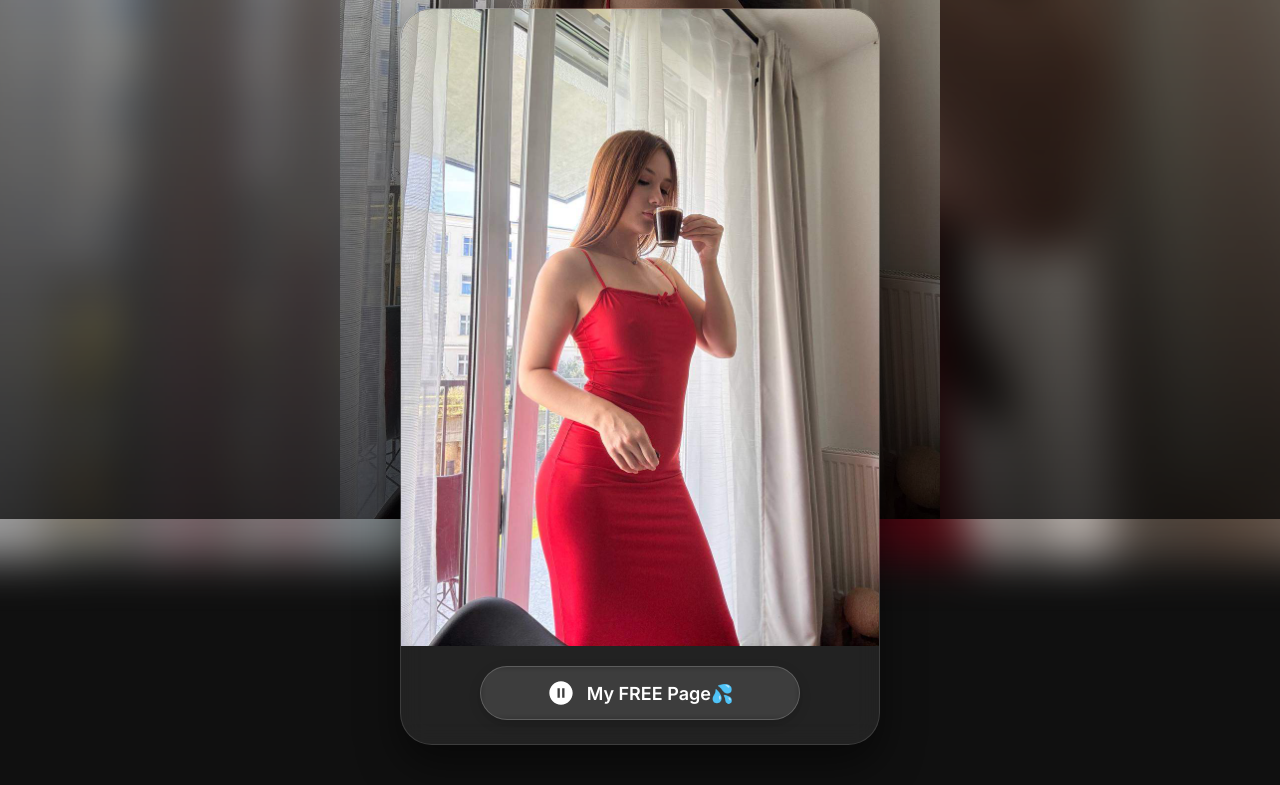
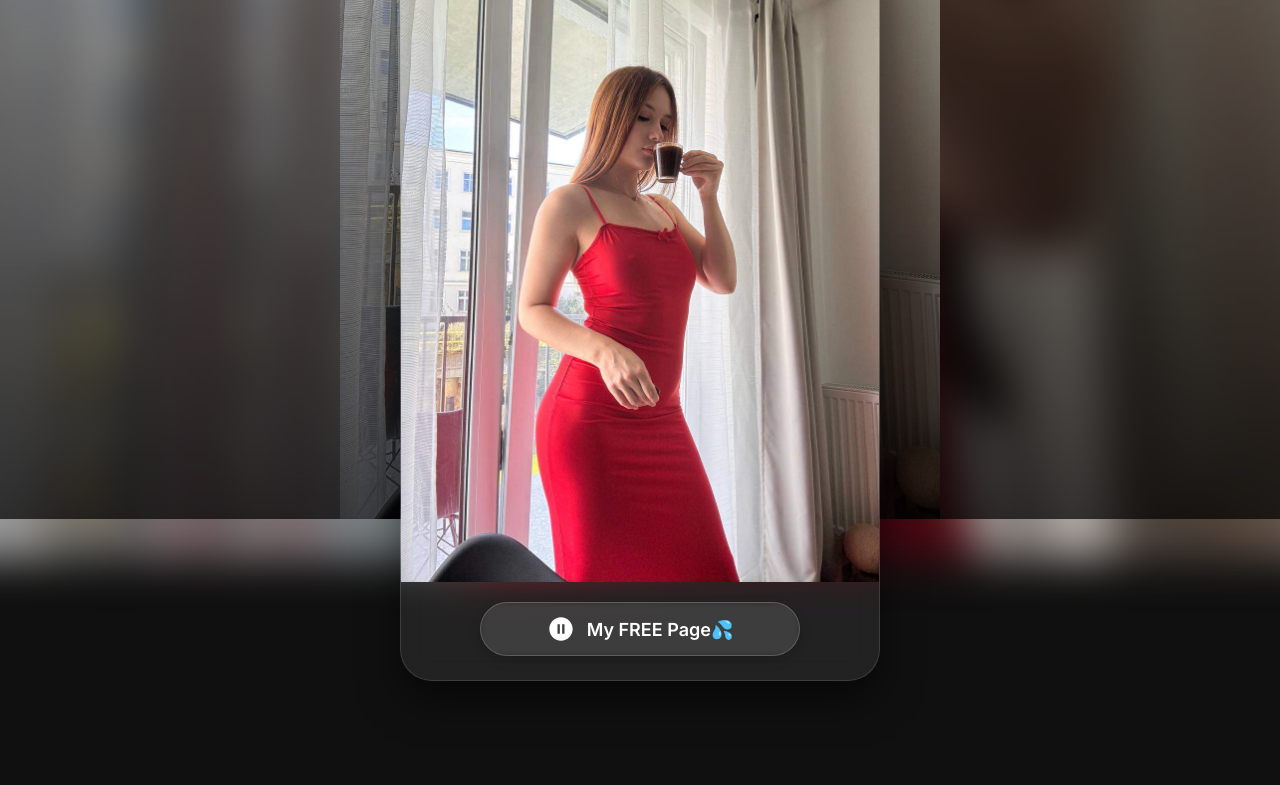
Before and after one commit to Ambar837/OFfTop, a plain HTML site: page index.html in a window 1280 px wide. Shown: the part 281-1066 px from the top of the page. After the commit the page ends 1002 px from the top, so only its background shows below. Drawn offline with Linux system fonts and the light colour scheme.

Commit message:
Update index.html

```diff
--- a/index.html
+++ b/index.html
@@ -74,7 +74,7 @@
             text-align: center;
             color: #ffffff;
             padding: 20px 0;
-            margin-top: 23vh;   /* ← регулируйте смещение вниз */
+            margin-top: 15vh;   /* ← регулируйте смещение вниз */
         }
 
         .profile-name {
```
